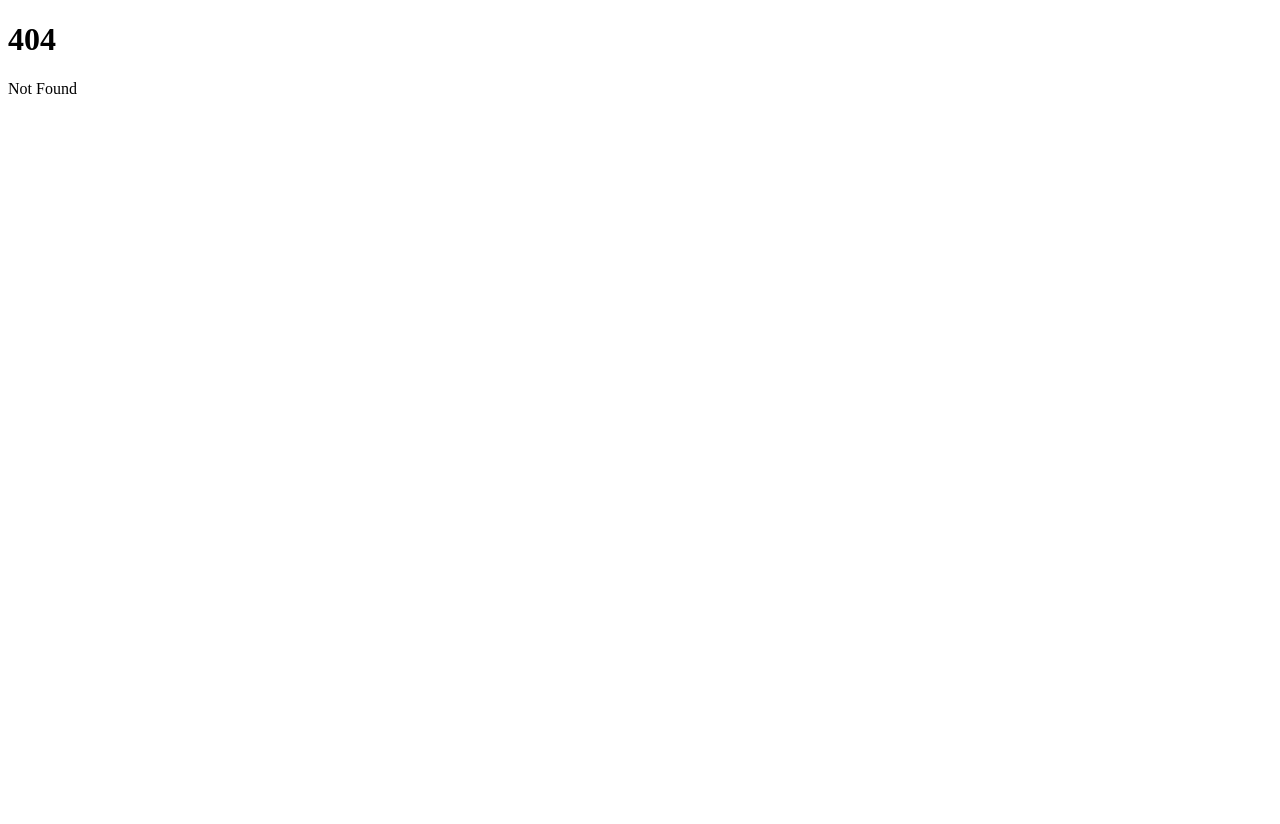
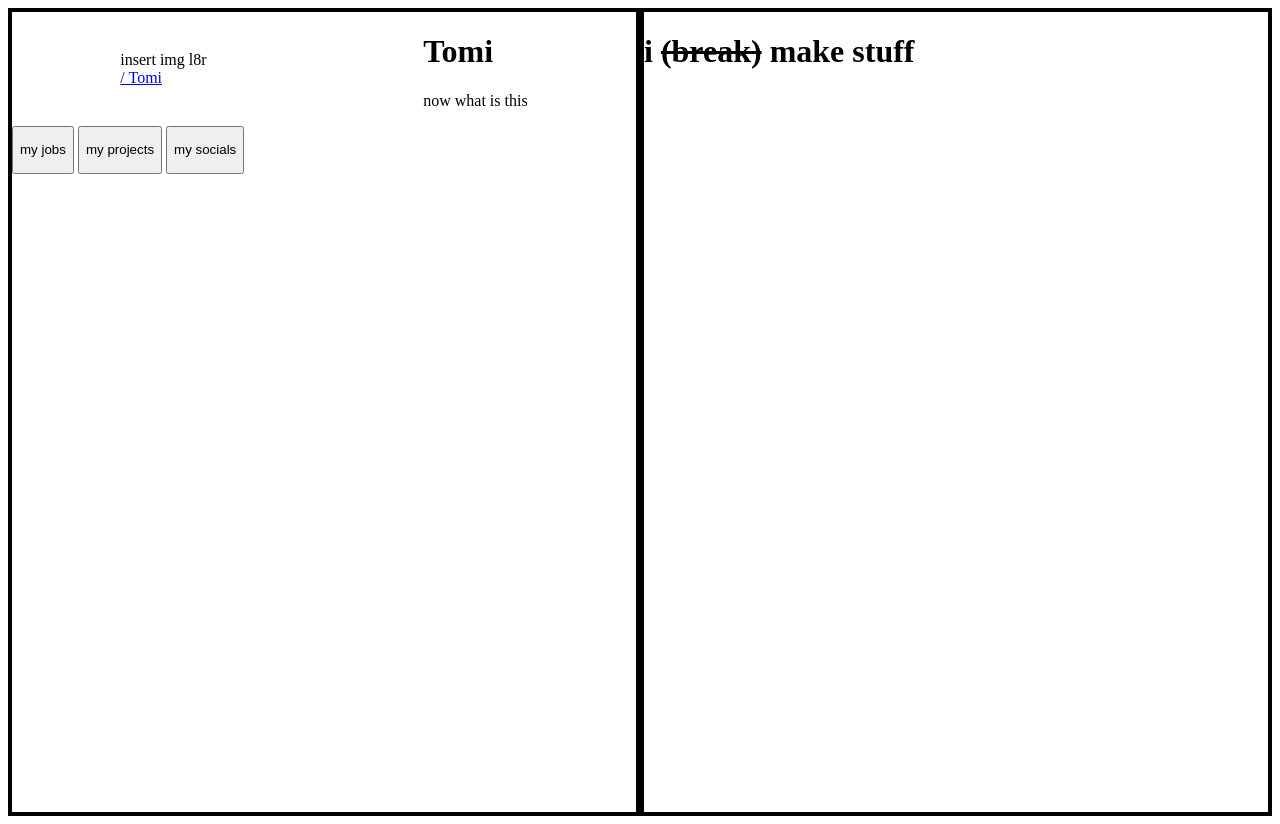
Before and after one commit to baarneeyy/myPortfolio, a SvelteKit app: page /layout in a window 1280 px wide. Before the commit this address had no page. Before the commit the page ends 800 px from the top, so only its background shows below. Built offline with nearby package versions, Linux system fonts and the light colour scheme.

Commit message:
design created; logo drawn to keepNotes

```diff
--- a/src/routes/+page.svelte
+++ b/src/routes/+page.svelte
@@ -2,11 +2,12 @@
     export let showJobs = false;
     export let showProjects = false;
     export let showSocials = false;
-
+    let element = null;
     function handleJobs() {
         showJobs = !showJobs;
         showProjects = false;
         showSocials = false;
+        element.classList.add('selected');
         showSomething()
     }
 
@@ -43,34 +44,33 @@
     <div class="sections">
         <!-- create element design for listing out things; card/link style -->
         <button on:click={handleJobs}>
-            <p>my jobs</p>
-            <p>{showJobs}</p>
+            <p bind:this={element}>my jobs</p>
         </button>
         <button on:click={handleProjects}>
             <p>my projects</p>
-            <p>{showProjects}</p>
         </button>
         <button on:click={handleSocials}>
             <p>my socials</p>
-            <p>{showSocials}</p>
-            <p>{something}</p>
+        </button>
+        <button>
+            <a href="/layout">my socials</a>
         </button>
     </div>
 
     {#if showJobs }
-        <ul>
+        <ul class="navContainer">
             <li>
                 <a href="binaryconfidence.com">QA Lead @ Binary Confidence</a>
             </li>
         </ul>
     {:else if showProjects}
-        <ul>
+        <ul class="navContainer">
             <li>
                 BottleBuddy
             </li>
         </ul>
     {:else if showSocials}
-        <ul>
+        <ul class="navContainer">
             <li>
                 <a href="https://github.com/Baarneeyy">github: u/Baarneeyy</a>
             </li>
@@ -109,3 +109,38 @@
         </ul>
     </div>
 </main>
+
+<style>
+    * {
+        font-family: Georgia, 'Times New Roman', Times, serif;
+
+    }
+
+    .header {
+        text-align: start;
+        width: 100%;
+    }
+
+    .mainsec {
+        width: 100%;
+        text-align: end;
+        padding-right: 30%;
+        padding-top: 5%;
+    }
+
+
+    main {
+        display: flex;
+        flex-direction: column;
+        align-items: center;
+        text-align: center;
+        width: 100%;
+    }
+
+    .navContainer {
+        border: solid black 3px;
+        display: flex;
+        flex-direction: column;
+        justify-items: center;
+    }
+</style>
--- /dev/null
+++ b/src/routes/layout/+page.svelte
@@ -0,0 +1,48 @@
+<main>
+    <div class="mainSection controlSide">
+        <header>
+            <div class="header">
+                <div>insert img l8r</div>
+                <a href="/"> / Tomi</a>
+            </div>
+            <div>
+                <h1>Tomi</h1>
+                <p>now what is this</p>
+            </div>
+        </header>
+        <div>
+            <button>
+                <p>my jobs</p>
+            </button>
+            <button>
+                <p>my projects</p>
+            </button>
+            <button>
+                <p>my socials</p>
+            </button>
+        </div>
+    </div>
+    <div class="mainSection">
+        <h1>i <s>(break)</s> make stuff</h1>
+    </div>
+</main>
+
+<style>
+    main {
+        display: flex;
+    }
+
+    .mainSection {
+        border: solid black 4px;
+        width: 100vw;
+        height: 100vh;
+    }
+
+    header {
+        display: flex;
+        align-items: center;
+        justify-content: space-around;
+    }
+
+
+</style>
```
